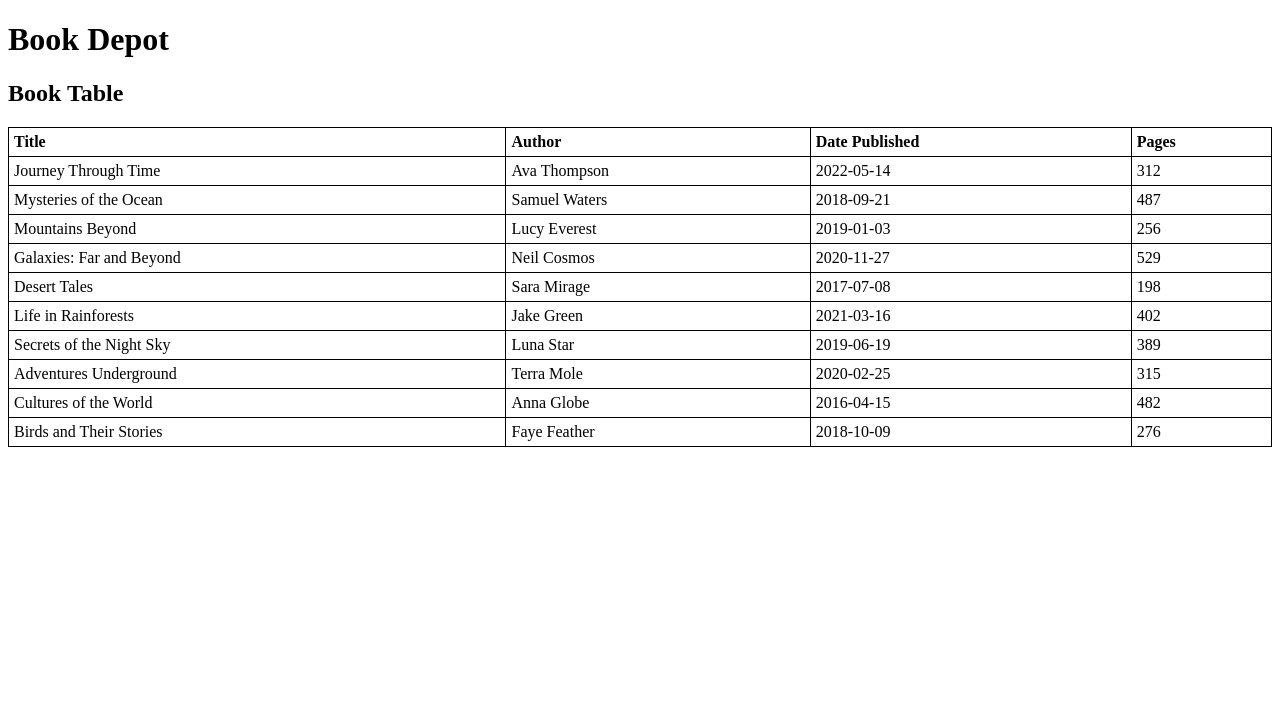
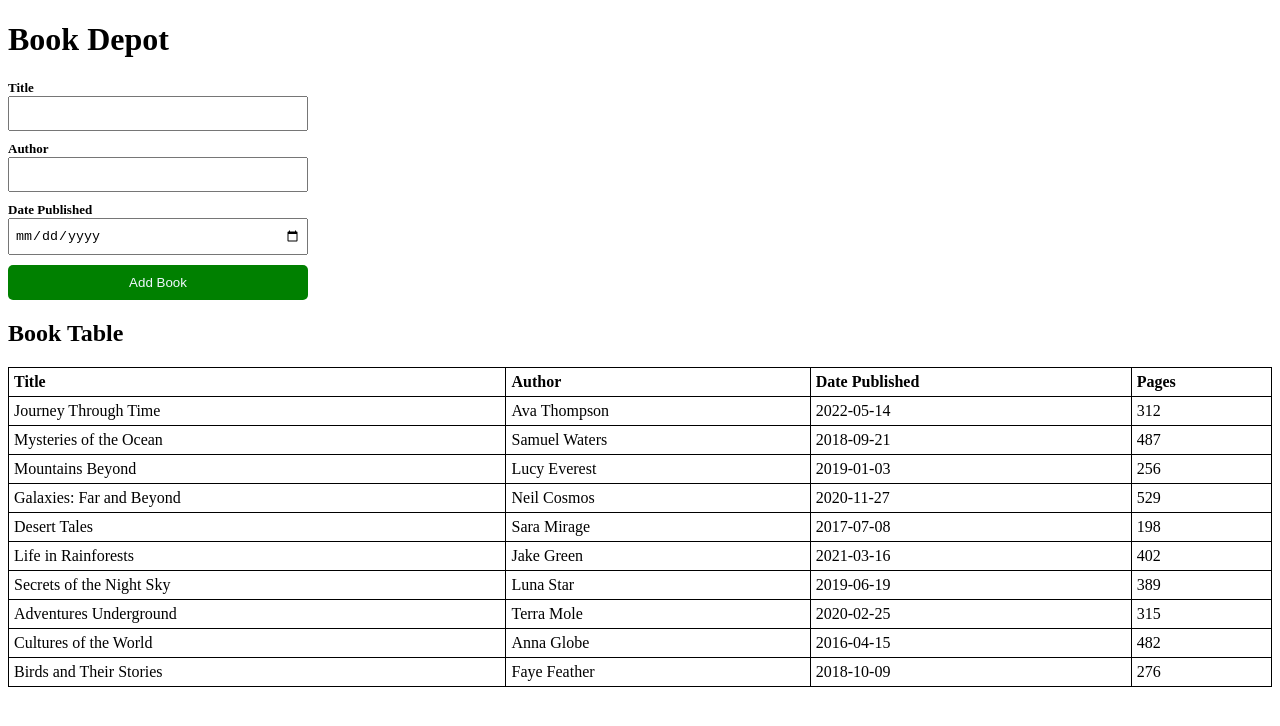
Before and after one commit to mukhsia/DevCodeCamp_Lab_ReactDebugging, a React (Create React App) app: page / in a window 1280 px wide. Shown: the top 726 px of the page. Built offline with nearby package versions, Linux system fonts and the light colour scheme.

Commit message:
B.3 NewBookForm Added and Rendered.

```diff
--- a/src/App.jsx
+++ b/src/App.jsx
@@ -1,6 +1,7 @@
 import './App.css';
 import { useState, useEffect } from 'react';
 import BookTable from './components/BookTable/BookTable';
+import NewBookForm from './components/NewBookForm/NewBookForm';
 
 // generateBookData is used to simulate source data.
 // debug the "books" state variable to identify what that data looks like.
@@ -18,6 +19,8 @@ const App = () => {
 		<div>
 			<h1>Book Depot</h1>
 
+			<NewBookForm books={books}/>
+
 			<BookTable books={books}/>
 		</div>
 	);
```
